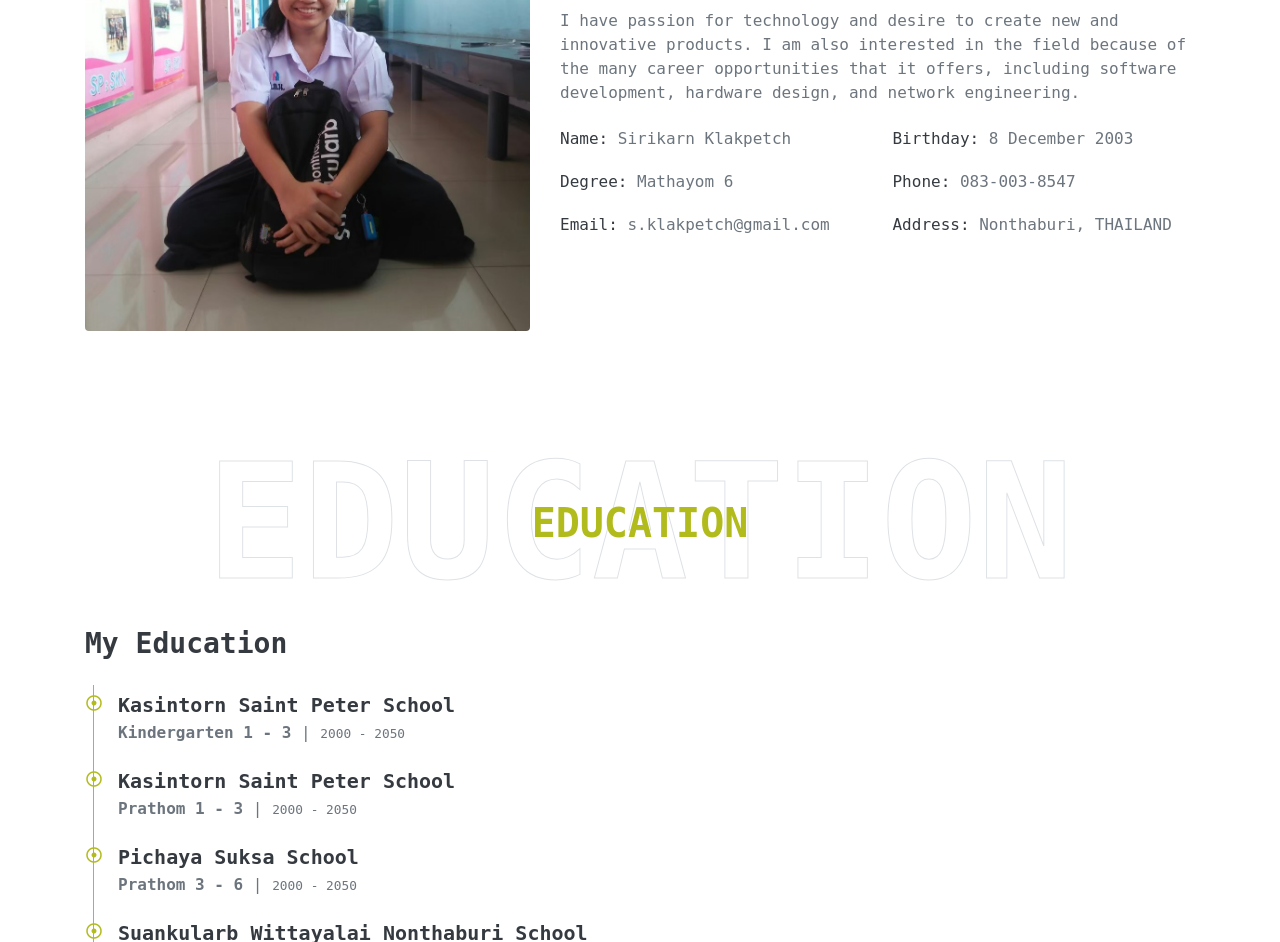
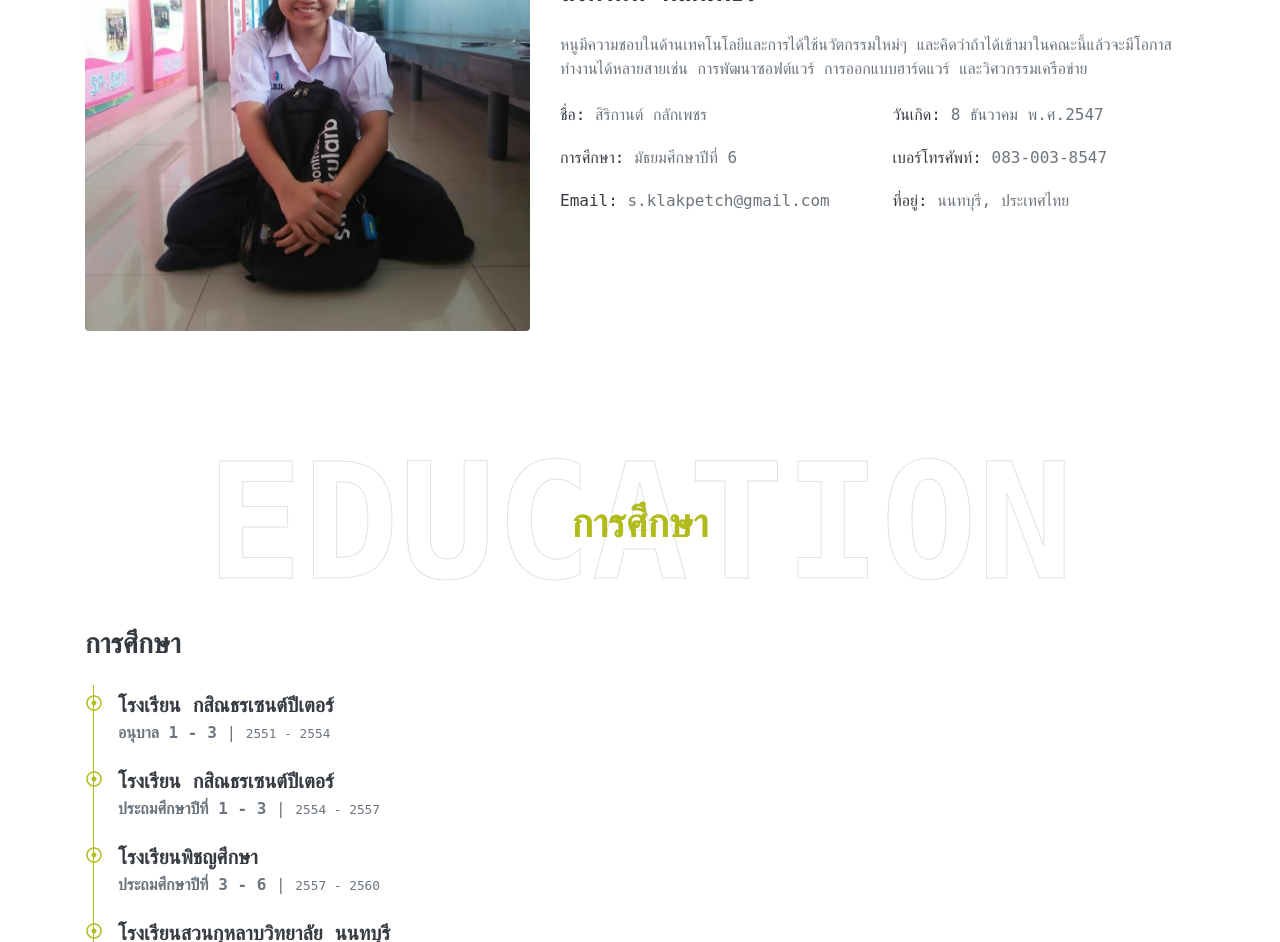
Before and after one commit to sirikarnklakpetch/sirikarndotcom, a plain HTML site: page thai.html in a window 1280 px wide. Shown: the part 1210-2152 px from the top of the page. Drawn offline with nearby package versions, Linux system fonts and the light colour scheme.

Commit message:
Added Thai

```diff
--- a/thai.html
+++ b/thai.html
@@ -182,12 +182,11 @@
                     <h1 class="display-3 text-uppercase text-primary mb-2" style="-webkit-text-stroke: 2px #ffffff;">
                         สิริกานต์ กลักเพชร</h1>
                     <h1 class="typed-text-output d-inline font-weight-lighter text-white"></h1>
-                    <div class="typed-text d-none">Applying for computer Engineering at Kasetsart University, Applying
-                        for computer
-                        Engineering at Kasetsart University</div>
+                    <div class="typed-text d-none">สมัครเข้า มหาวิทยาลัยเกษตรศาสตร์ คณะวิศวกรรมศาสตร์ สาขาวิศวกรรมคอมพิวเตอร์, สมัครเข้า มหาวิทยาลัยเกษตรศาสตร์ คณะวิศวกรรมศาสตร์ สาขาวิศวกรรมคอมพิวเตอร์
+                        </div>
                     <div class="d-flex align-items-center justify-content-center justify-content-lg-start pt-5">
                         <a href="portfolio_sirikarn_klakpetch.pdf" target="_blank"
-                            class="btn btn-outline-light mr-5">Download PDF</a>
+                            class="btn btn-outline-light mr-5">ดาวน์โหลด PDF</a>
                         <button type="button" class="btn-play" data-toggle="modal"
                             data-src="https://www.youtube.com/embed/DWRcNpR6Kdc" data-target="#videoModal">
                             <span></span>
@@ -206,36 +205,37 @@
         <div class="container">
             <div class="position-relative d-flex align-items-center justify-content-center">
                 <h1 class="display-1 text-uppercase text-white" style="-webkit-text-stroke: 1px #dee2e6;">About</h1>
-                <h1 class="position-absolute text-uppercase text-primary">About Me</h1>
+                <h1 class="position-absolute text-uppercase text-primary">เกี่ยวกับฉัน</h1>
             </div>
             <div class="row align-items-center">
                 <div class="col-lg-5 pb-4 pb-lg-0">
                     <img class="img-fluid rounded w-100" src="img/about.jpg" alt="">
                 </div>
                 <div class="col-lg-7">
-                    <h3 class="mb-4">Sirikarn Klakpetch</h3>
-                    <p>I have passion for technology and desire to create new and innovative products. I am also
-                        interested in the field because of the many career opportunities that it offers, including
-                        software development, hardware design, and network engineering.</p>
+                    <h3 class="mb-4">สิริกานต์ กลักเพชร</h3>
+                    <p>     หนูมีความชอบในด้านเทคโนโลยีและการได้ใช้นวัตกรรมใหม่ๆ
+                        และคิดว่าถ้าได้เข้ามาในคณะนี้แล้วจะมีโอกาสทำงานได้หลายสายเช่น
+                        การพัฒนาซอฟต์แวร์ การออกแบบฮาร์ดแวร์ และวิศวกรรมเครือข่าย
+                        </p>
                     <div class="row mb-3">
                         <div class="col-sm-6 py-2">
-                            <h6>Name: <span class="text-secondary">Sirikarn Klakpetch</span></h6>
+                            <h6>ชื่อ: <span class="text-secondary">สิริกานต์ กลักเพชร</span></h6>
                         </div>
                         <div class="col-sm-6 py-2">
-                            <h6>Birthday: <span class="text-secondary">8 December 2003</span></h6>
+                            <h6>วันเกิด: <span class="text-secondary">8 ธันวาคม พ.ศ.2547</span></h6>
                         </div>
                         <div class="col-sm-6 py-2">
-                            <h6>Degree: <span class="text-secondary">Mathayom 6</span></h6>
+                            <h6>การศึกษา: <span class="text-secondary">มัธยมศึกษาปีที่ 6</span></h6>
                         </div>
                         <!-- <div class="col-sm-6 py-2"><h6> <span class="text-secondary"> </span></h6></div> -->
                         <div class="col-sm-6 py-2">
-                            <h6>Phone: <span class="text-secondary">083-003-8547</span></h6>
+                            <h6>เบอร์โทรศัพท์: <span class="text-secondary">083-003-8547</span></h6>
                         </div>
                         <div class="col-sm-6 py-2">
                             <h6>Email: <span class="text-secondary">s.klakpetch@gmail.com</span></h6>
                         </div>
                         <div class="col-sm-6 py-2">
-                            <h6>Address: <span class="text-secondary">Nonthaburi, THAILAND</span></h6>
+                            <h6>ที่อยู่: <span class="text-secondary">นนทบุรี, ประเทศไทย</span></h6>
                         </div>
                         <!-- <div class="col-sm-6 py-2"><h6>Freelance: <span class="text-secondary">Available</span></h6></div> -->
                     </div>
@@ -253,38 +253,38 @@
         <div class="container">
             <div class="position-relative d-flex align-items-center justify-content-center">
                 <h1 class="display-1 text-uppercase text-white" style="-webkit-text-stroke: 1px #dee2e6;">Education</h1>
-                <h1 class="position-absolute text-uppercase text-primary">Education</h1>
+                <h1 class="position-absolute text-uppercase text-primary">การศึกษา</h1>
             </div>
             <div class="row align-items-center ">
                 <div class="col-lg-6 ">
-                    <h3 class="mb-4">My Education</h3>
+                    <h3 class="mb-4">การศึกษา</h3>
                     <div class="border-left border-primary pt-2 pl-4 ml-2">
                         <div class="position-relative mb-4">
                             <i class="far fa-dot-circle text-primary position-absolute"
                                 style="top: 2px; left: -32px;"></i>
-                            <h5 class="font-weight-bold mb-1">Kasintorn Saint Peter School</h5>
-                            <p class="mb-2"><strong>Kindergarten 1 - 3</strong> | <small>2000 - 2050</small></p>
+                            <h5 class="font-weight-bold mb-1">โรงเรียน กสิณธรเซนต์ปีเตอร์</h5>
+                            <p class="mb-2"><strong>อนุบาล 1 - 3</strong> | <small>2551 - 2554</small></p>
 
                         </div>
                         <div class="position-relative mb-4">
                             <i class="far fa-dot-circle text-primary position-absolute"
                                 style="top: 2px; left: -32px;"></i>
-                            <h5 class="font-weight-bold mb-1">Kasintorn Saint Peter School</h5>
-                            <p class="mb-2"><strong>Prathom 1 - 3 </strong> | <small>2000 - 2050</small></p>
+                            <h5 class="font-weight-bold mb-1">โรงเรียน กสิณธรเซนต์ปีเตอร์</h5>
+                            <p class="mb-2"><strong>ประถมศึกษาปีที่ 1 - 3 </strong> | <small>2554 - 2557</small></p>
 
                         </div>
                         <div class="position-relative mb-4">
                             <i class="far fa-dot-circle text-primary position-absolute"
                                 style="top: 2px; left: -32px;"></i>
-                            <h5 class="font-weight-bold mb-1">Pichaya Suksa School</h5>
-                            <p class="mb-2"><strong>Prathom 3 - 6</strong> | <small>2000 - 2050</small></p>
+                            <h5 class="font-weight-bold mb-1">โรงเรียนพิชญศึกษา</h5>
+                            <p class="mb-2"><strong>ประถมศึกษาปีที่ 3 - 6</strong> | <small>2557 - 2560</small></p>
 
                         </div>
                         <div class="position-relative mb-4">
                             <i class="far fa-dot-circle text-primary position-absolute"
                                 style="top: 2px; left: -32px;"></i>
-                            <h5 class="font-weight-bold mb-1">Suankularb Wittayalai Nonthaburi School</h5>
-                            <p class="mb-2"><strong>Matthayom 1 - 6</strong> | <small>2000 - 2050</small></p>
+                            <h5 class="font-weight-bold mb-1">โรงเรียนสวนกุหลาบวิทยาลัย นนทบุรี</h5>
+                            <p class="mb-2"><strong>มัธยมศึกษาปีที่ 1 - 6</strong> | <small>2560 - 2566</small></p>
 
                         </div>
                     </div>
@@ -300,13 +300,13 @@
         <div class="container">
             <div class="position-relative d-flex align-items-center justify-content-center">
                 <h1 class="display-1 text-uppercase text-white" style="-webkit-text-stroke: 1px #dee2e6;">Skills</h1>
-                <h1 class="position-absolute text-uppercase text-primary">My Skills</h1>
+                <h1 class="position-absolute text-uppercase text-primary">ทักษะ</h1>
             </div>
             <div class="row align-items-center">
                 <div class="col-md-6">
                     <div class="skill mb-4">
                         <div class="d-flex justify-content-between">
-                            <h6 class="font-weight-bold">English</h6>
+                            <h6 class="font-weight-bold">ภาษาอังกฤษ</h6>
                             <h6 class="font-weight-bold">80%</h6>
                         </div>
                         <div class="progress">
@@ -399,7 +399,7 @@
     <div class="container-fluid pt-5" id="service">
         <div class="container">
             <div class="position-relative d-flex align-items-center justify-content-center">
-                <h1 class="display-1 text-uppercase text-white" style="-webkit-text-stroke: 1px #dee2e6;">Project</h1>
+                <h1 class="display-1 text-uppercase text-white" style="-webkit-text-stroke: 1px #dee2e6;">ผลงาน</h1>
                 <h1 class="position-absolute text-uppercase text-primary">My Biggest Project!</h1>
             </div>
 
@@ -409,7 +409,12 @@
                         <img class="img-fluid rounded w-100" src="img/Minecraft-screenshot.jpg" alt="">
                     </div>
                     <div class="col-lg-7">
-                        <h3 class="mb-4">1. I opened MINECRAFT Server to play with my friends!!</h3>
+                        <h3 class="mb-4">
+
+
+
+
+                            1. I opened MINECRAFT Server to play with my friends!!</h3>
                         <p>Minecraft is a game where you can explore, build and survive in a blocky world. You can
                             play solo or with other players online on servers. You can also create your own custom
                             worlds and games using add-ons, mods and more. Minecraft has different versions for
```
Also changed, not shown: index.html (+5 -5 lines).
